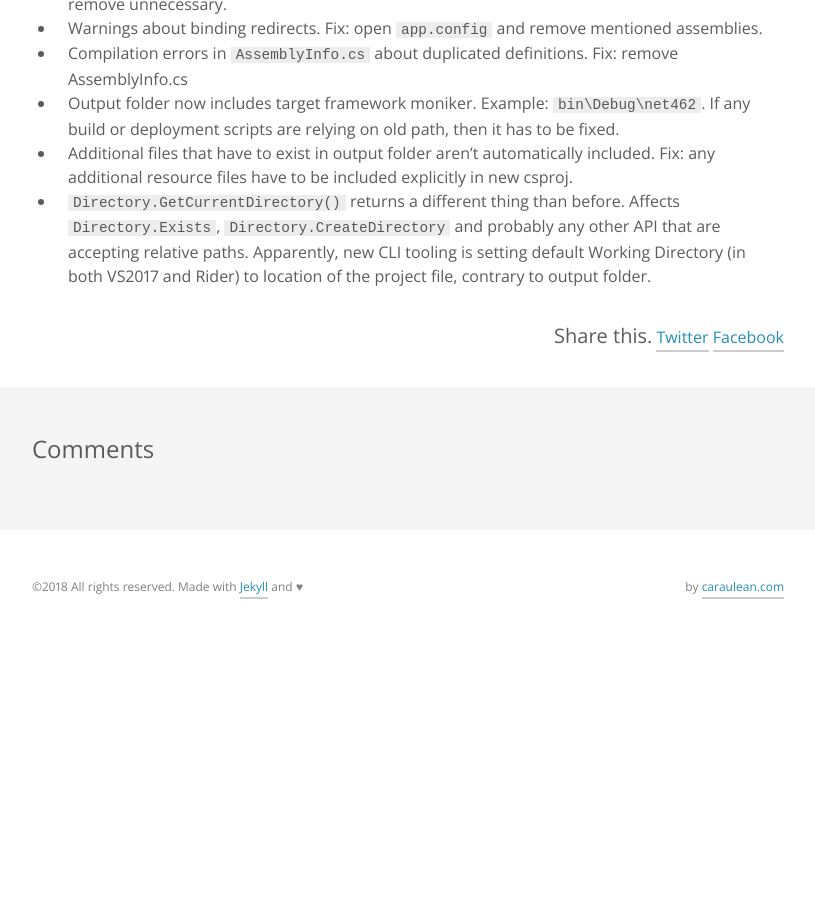
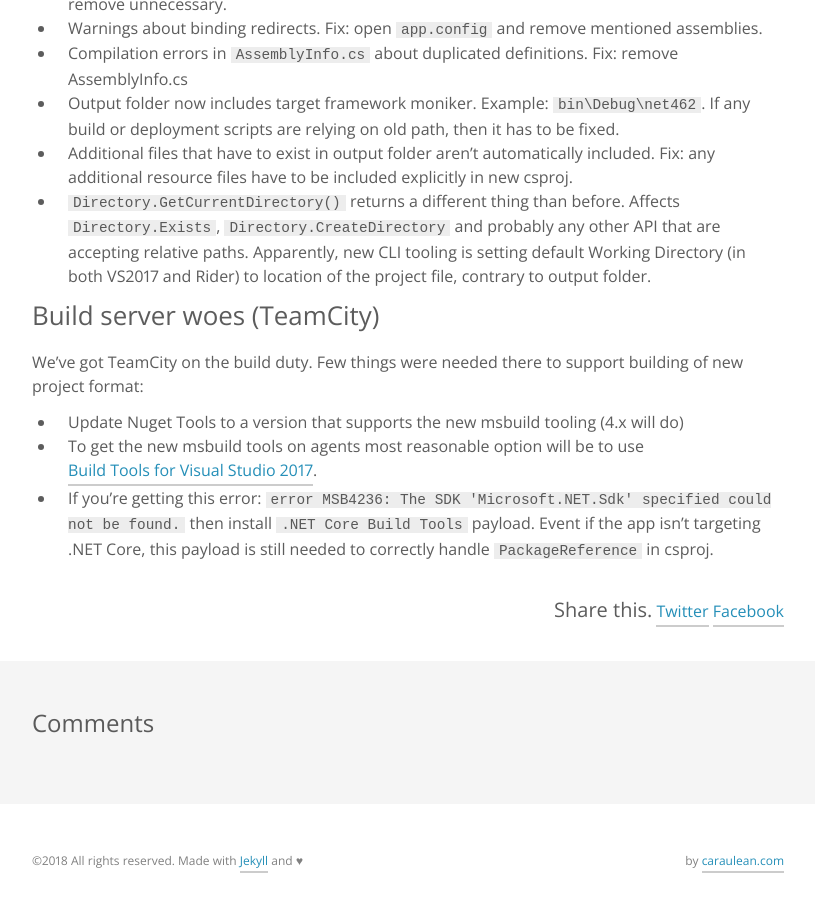
Before and after one commit to vcaraulean/vcaraulean.github.io, a Jekyll site: the page built from _posts/2018-02-18-migrating-to-new-csproj-format.md, in a window 1280 px wide and 900 px high, scrolled down 1387 px. Shown: the whole window, without its empty margins (232-1047 px from the left). Built offline with Jekyll 4.4.1, drawn with Linux system fonts in a browser that asks for light colours; comment, search, counter and statistics services are not loaded; before the commit the page ends 2013 px from its top, so only the background shows below that.

Commit message:
Updated latest post with details on build server configuration

```diff
--- a/_posts/2018-02-18-migrating-to-new-csproj-format.md
+++ b/_posts/2018-02-18-migrating-to-new-csproj-format.md
@@ -54,3 +54,11 @@ There's an important difference while using new `PackageReference` compared to p
  - Output folder now includes target framework moniker. Example: `bin\Debug\net462`. If any build or deployment scripts are relying on old path, then it has to be fixed.
  - Additional files that have to exist in output folder aren't automatically included. Fix: any additional resource files have to be included explicitly in new csproj.
  - `Directory.GetCurrentDirectory()` returns a different thing than before. Affects `Directory.Exists`, `Directory.CreateDirectory` and probably any other API that are accepting relative paths. Apparently, new CLI tooling is setting default *Working Directory* (in both VS2017 and Rider) to location of the project file, contrary to output folder.
+
+## Build server woes (TeamCity)
+
+We've got TeamCity on the build duty. Few things were needed there to support building of new project format:
+
+ - Update Nuget Tools to a version that supports the new msbuild tooling (4.x will do)
+ - To get the new msbuild tools on agents most reasonable option will be to use [Build Tools for Visual Studio 2017](https://www.visualstudio.com/downloads/#build-tools-for-visual-studio-2017).
+ - If you're getting this error: `error MSB4236: The SDK 'Microsoft.NET.Sdk' specified could not be found.` then install `.NET Core Build Tools` payload. Event if the app isn't targeting .NET Core, this payload is still needed to correctly handle `PackageReference` in csproj.
```
